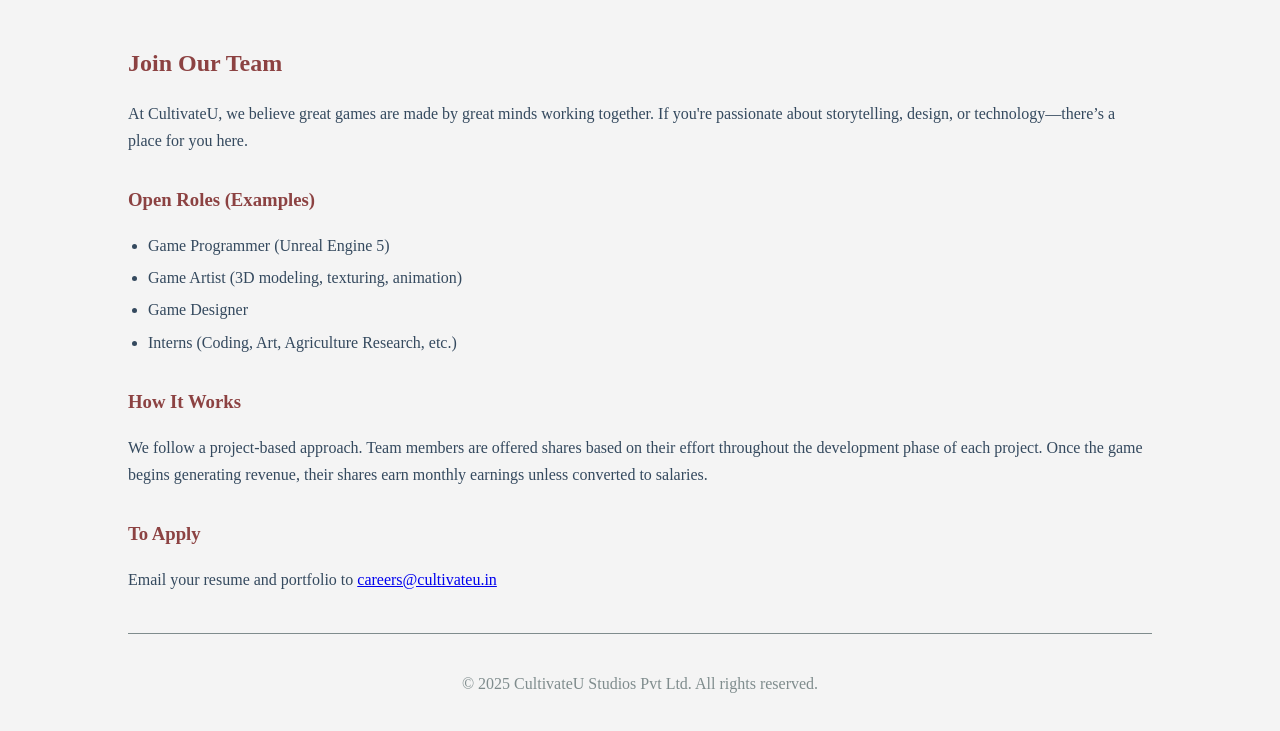
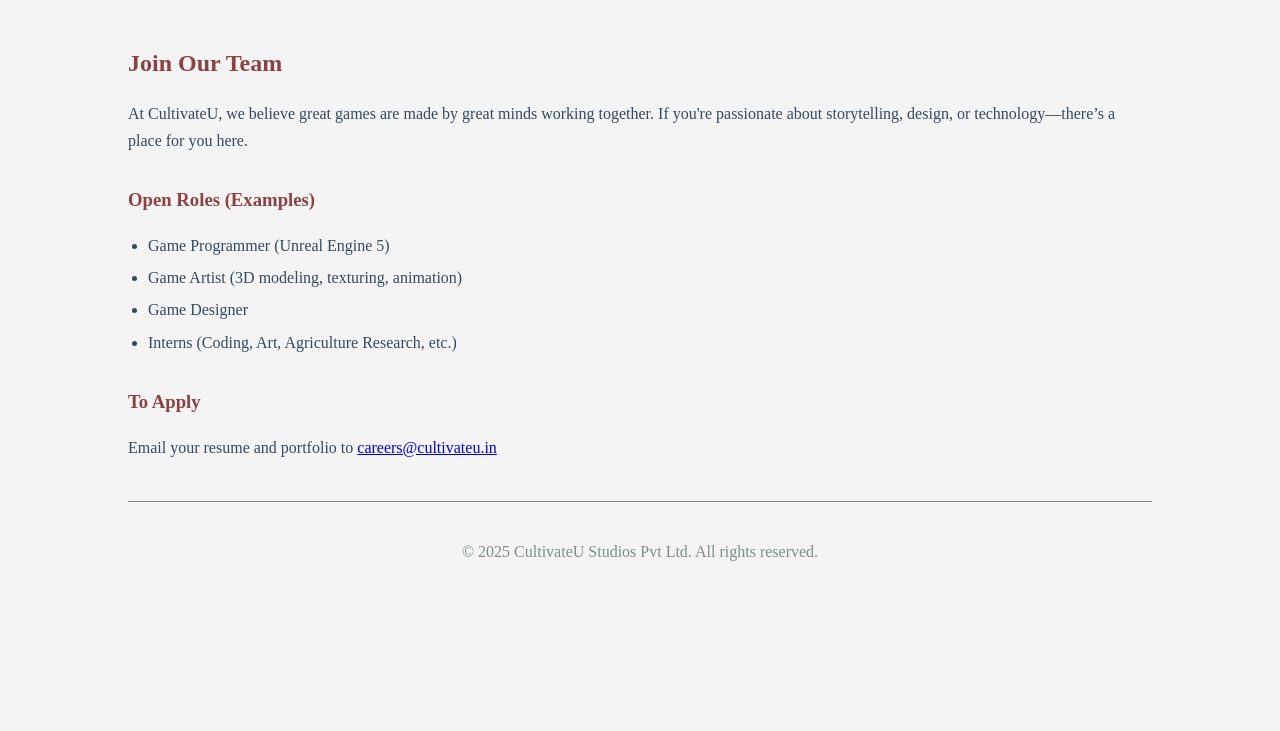
Before and after one commit to CultivateU/website, an Eleventy site: page careers.md in a window 1280 px wide. Shown: the part 137-868 px from the top of the page. After the commit the page ends 800 px from the top, so only its background shows below. Built offline with nearby package versions, Linux system fonts and the light colour scheme; Eleventy itself is replaced by a stand-in of ours; files that its build step writes are made by us from their sources; a web font is replaced by a local one.

Commit message:
careers.md

```diff
--- a/careers.md
+++ b/careers.md
@@ -18,11 +18,6 @@
 
 ---
 
-### How It Works
-
-We follow a project-based approach. Team members are offered shares based on their effort throughout the development phase of each project. Once the game begins generating revenue, their shares earn monthly earnings unless converted to salaries.
-
----
 
 ### To Apply
 
```
